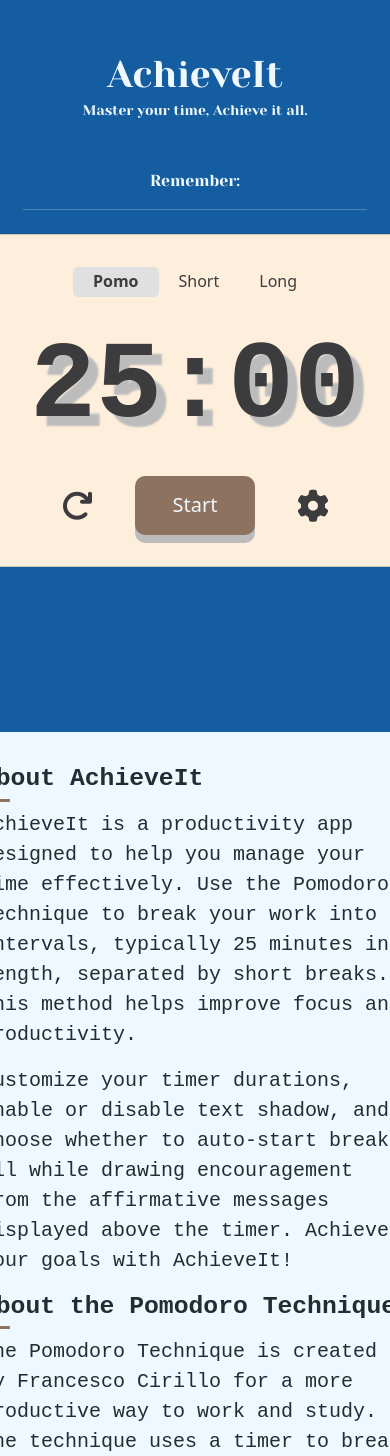
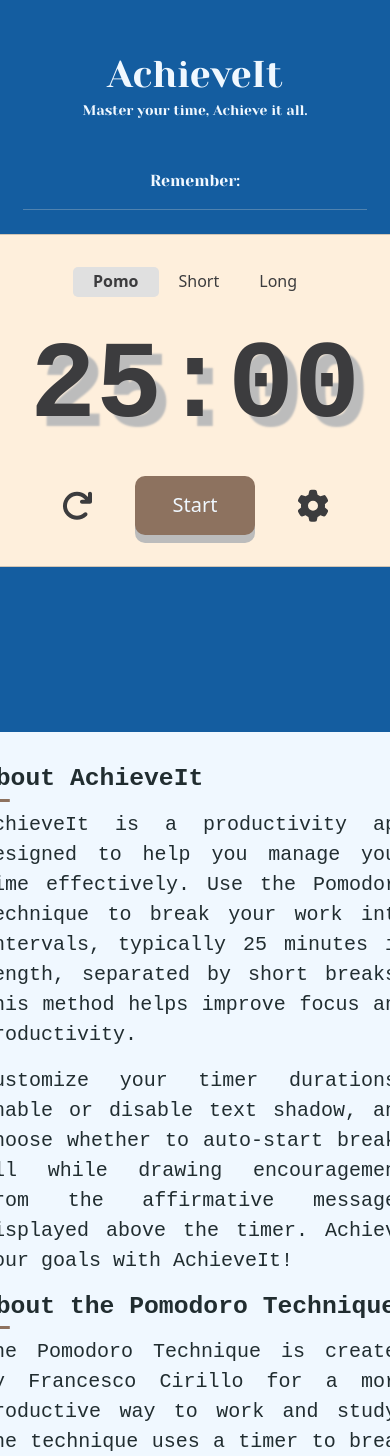
Before and after one commit to samuelodumu/AchieveIt, a React (Vite) app: page / in a window 390 px wide. Shown: the part 112-1568 px from the top of the page. Built offline with nearby package versions, Linux system fonts and the light colour scheme; no server answers.

Commit message:
improved the UI

```diff
--- a/src/App.css
+++ b/src/App.css
@@ -1,6 +1,6 @@
 *,
-*:before,
-*:after {
+*::before,
+*::after {
   box-sizing: border-box;
 }
 
--- a/src/index.css
+++ b/src/index.css
@@ -30,7 +30,6 @@ main {
   align-items: center;
   justify-content: center;
   height: 100vh;
-  flex-grow: 1;
   width: 100%;
 }
 
@@ -217,12 +216,6 @@ footer small {
   }
 }
 
-@media screen and (max-width: 450px) {
-  .outer-div {
-    padding: 0 2em;
-  }
-}
-
 @media screen and (max-width: 680px) {
   .time {
     font-size: 110px !important;
@@ -240,3 +233,12 @@ footer small {
     font-size: 20px;
   }
 }
+
+@media screen and (max-width: 450px) {
+  .outer-div {
+    padding: 0 2em;
+  }
+  .info-section p {
+    text-align: justify;
+  }
+}
```
